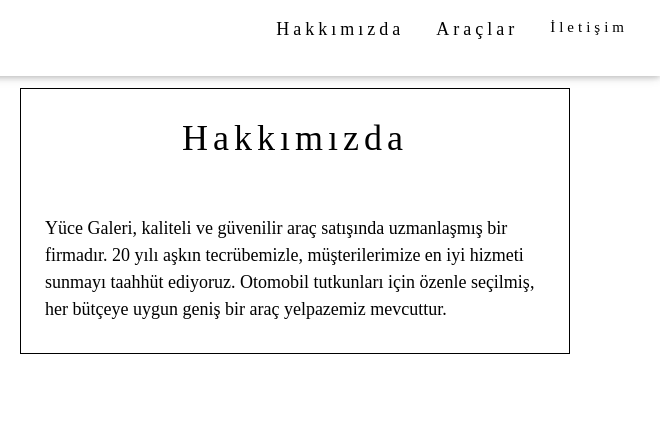
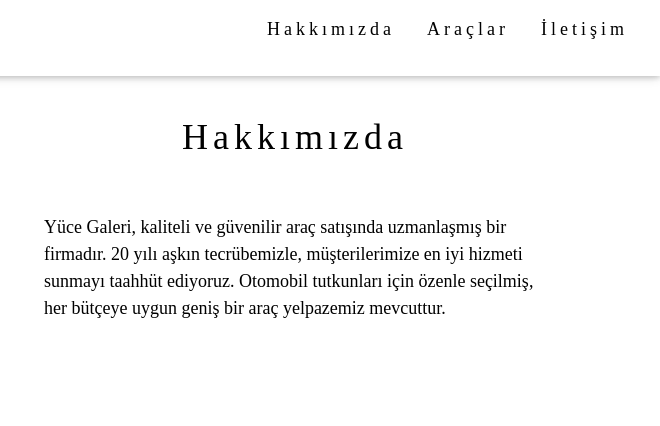
Before and after one commit to Yuceayhan/WebTabanli, a plain HTML site: page index.html in a window 1280 px wide. Shown: the top 426 px of the page, 620-1280 px from the left. Drawn offline with nearby package versions, Linux system fonts and the light colour scheme.

Commit message:
Update index.html

```diff
--- a/index.html
+++ b/index.html
@@ -28,7 +28,7 @@ h1, h2, h3, h4, h5, h6 {
       <div class="w3-right w3-hide-small">
         <a href="#about" class="w3-bar-item w3-button" style="font-size:large">Hakkımızda</a>
         <a href="#inventory" class="w3-bar-item w3-button"style="font-size:large">Araçlar</a>
-        <a href="#contact" class="w3-bar-item w3-button">İletişim</a>
+        <a href="#contact" class="w3-bar-item w3-button" style="font-size:large" >İletişim</a>
       </div>
     </div>
   </div>
@@ -52,7 +52,7 @@ h1, h2, h3, h4, h5, h6 {
       <img src="./image/galeri.webp" class="w3-round w3-image" alt="Galeri" width="600" height="750">
     </div>
 
-    <div class="w3-col m6 w3-padding-large"  style="border: 1px solid black;">
+    <div class="w3-col m6 w3-padding-large">
       <h1 class ="w3-center">Hakkımızda</h1><br>
       <p class="w3-large">Yüce Galeri, kaliteli ve güvenilir araç satışında uzmanlaşmış bir firmadır. 20 yılı aşkın tecrübemizle, müşterilerimize en iyi hizmeti sunmayı taahhüt ediyoruz. Otomobil tutkunları için özenle seçilmiş, her bütçeye uygun geniş bir araç yelpazemiz mevcuttur.</p>
     </div>
@@ -131,7 +131,7 @@ h1, h2, h3, h4, h5, h6 {
 
 <!-- Footer -->
 <footer class="w3-center w3-light-grey w3-padding-32">
-  <p>Powered by <a href="https://www.w3schools.com/w3css/default.asp" title="W3.CSS" target="_blank" class="w3-hover-text-green">w3.css</a></p>
+  <p>Powered by AYHAN YÜCE</p>
 </footer>
 
 </body>
```
